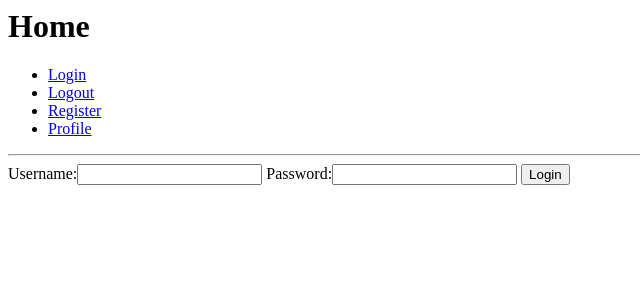
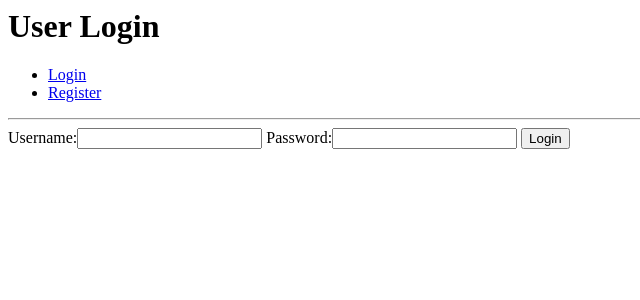
Before and after one commit to iulianpro/django-auth, a Django app: page /accounts/login/ in a window 1280 px wide. Shown: the top 300 px of the page, without its empty margins (0-640 px from the left). Run offline with Django 3.2, Linux system fonts and the light colour scheme.

Commit message:
Added checking login user

```diff
--- a/accounts/templates/login.html
+++ b/accounts/templates/login.html
@@ -1,4 +1,4 @@
-{% extends 'base.html' %} {% block page_title %}Login Page{% endblock %} {% block page_heading %}Home{% endblock %}
+{% extends 'base.html' %} {% block page_title %}Login Page{% endblock %} {% block page_heading %}User Login{% endblock %}
 {% block content %}
 <form method="POST">
     {% csrf_token %} {{ login_form }}
--- a/templates/base.html
+++ b/templates/base.html
@@ -11,10 +11,13 @@
 
     <nav>
         <ul>
-            <li><a href="{% url 'login' %}">Login</a></li>
-            <li><a href="{% url 'logout' %}">Logout</a></li>
-            <li><a href="#">Register</a></li>
-            <li><a href="#">Profile</a></li>
+            {% if user.is_authenticated %}
+                <li><a href="#">Profile</a></li>
+                <li><a href="{% url 'logout' %}">Logout</a></li>
+            {% else %}
+                <li><a href="{% url 'login' %}">Login</a></li>
+                <li><a href="#">Register</a></li>
+            {% endif %}
         </ul>
     </nav>
 
```
